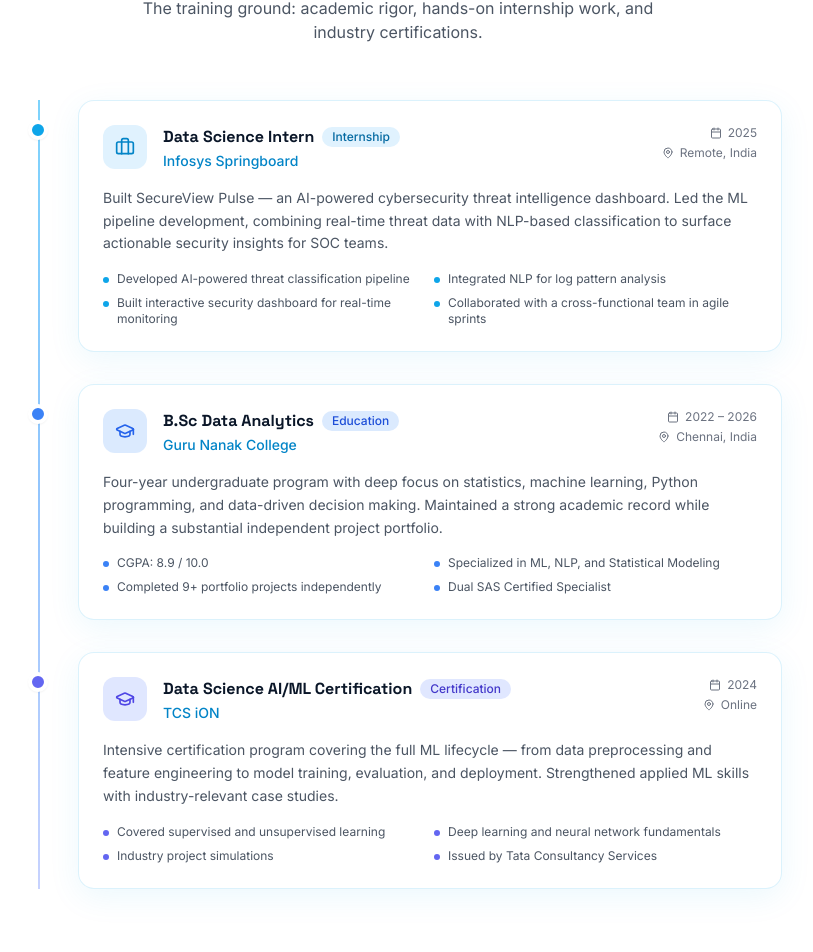
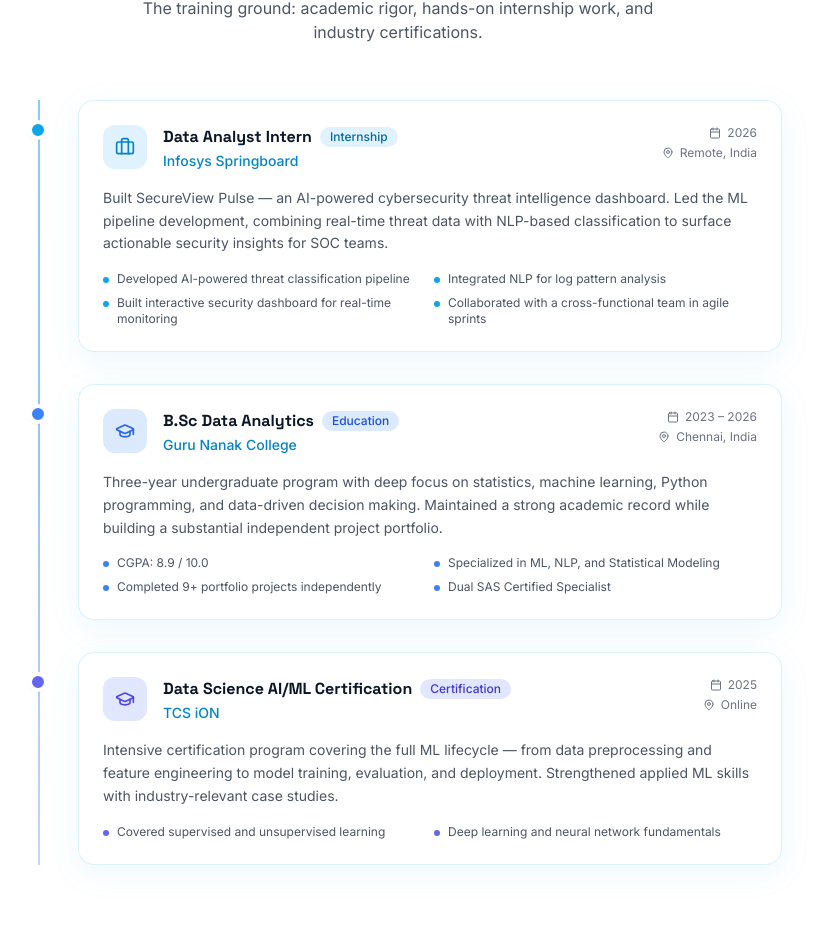
Before and after one commit to edaUsha/portfolio, a Next.js app: page / in a window 1280 px wide. Shown: the part 5240-6192 px from the top of the page, without its empty margins (242-1055 px from the left). Built offline with nearby package versions, Linux system fonts and the light colour scheme.

Commit message:
Update internship and education periods and titles

```diff
--- a/components/Experience.tsx
+++ b/components/Experience.tsx
@@ -8,9 +8,9 @@ const experiences = [
   {
     type: "internship",
     icon: Briefcase,
-    title: "Data Science Intern",
+    title: "Data Analyst Intern",
     organization: "Infosys Springboard",
-    period: "2025",
+    period: "2026",
     location: "Remote, India",
     description:
       "Built SecureView Pulse — an AI-powered cybersecurity threat intelligence dashboard. Led the ML pipeline development, combining real-time threat data with NLP-based classification to surface actionable security insights for SOC teams.",
@@ -28,10 +28,10 @@ const experiences = [
     icon: GraduationCap,
     title: "B.Sc Data Analytics",
     organization: "Guru Nanak College",
-    period: "2022 – 2026",
+    period: "2023 – 2026",
     location: "Chennai, India",
     description:
-      "Four-year undergraduate program with deep focus on statistics, machine learning, Python programming, and data-driven decision making. Maintained a strong academic record while building a substantial independent project portfolio.",
+      "Three-year undergraduate program with deep focus on statistics, machine learning, Python programming, and data-driven decision making. Maintained a strong academic record while building a substantial independent project portfolio.",
     highlights: [
       "CGPA: 8.9 / 10.0",
       "Specialized in ML, NLP, and Statistical Modeling",
@@ -46,15 +46,15 @@ const experiences = [
     icon: GraduationCap,
     title: "Data Science AI/ML Certification",
     organization: "TCS iON",
-    period: "2024",
+    period: "2025",
     location: "Online",
     description:
       "Intensive certification program covering the full ML lifecycle — from data preprocessing and feature engineering to model training, evaluation, and deployment. Strengthened applied ML skills with industry-relevant case studies.",
     highlights: [
       "Covered supervised and unsupervised learning",
       "Deep learning and neural network fundamentals",
-      "Industry project simulations",
-      "Issued by Tata Consultancy Services",
+
+
     ],
     color: "indigo",
     badge: "Certification",
```
